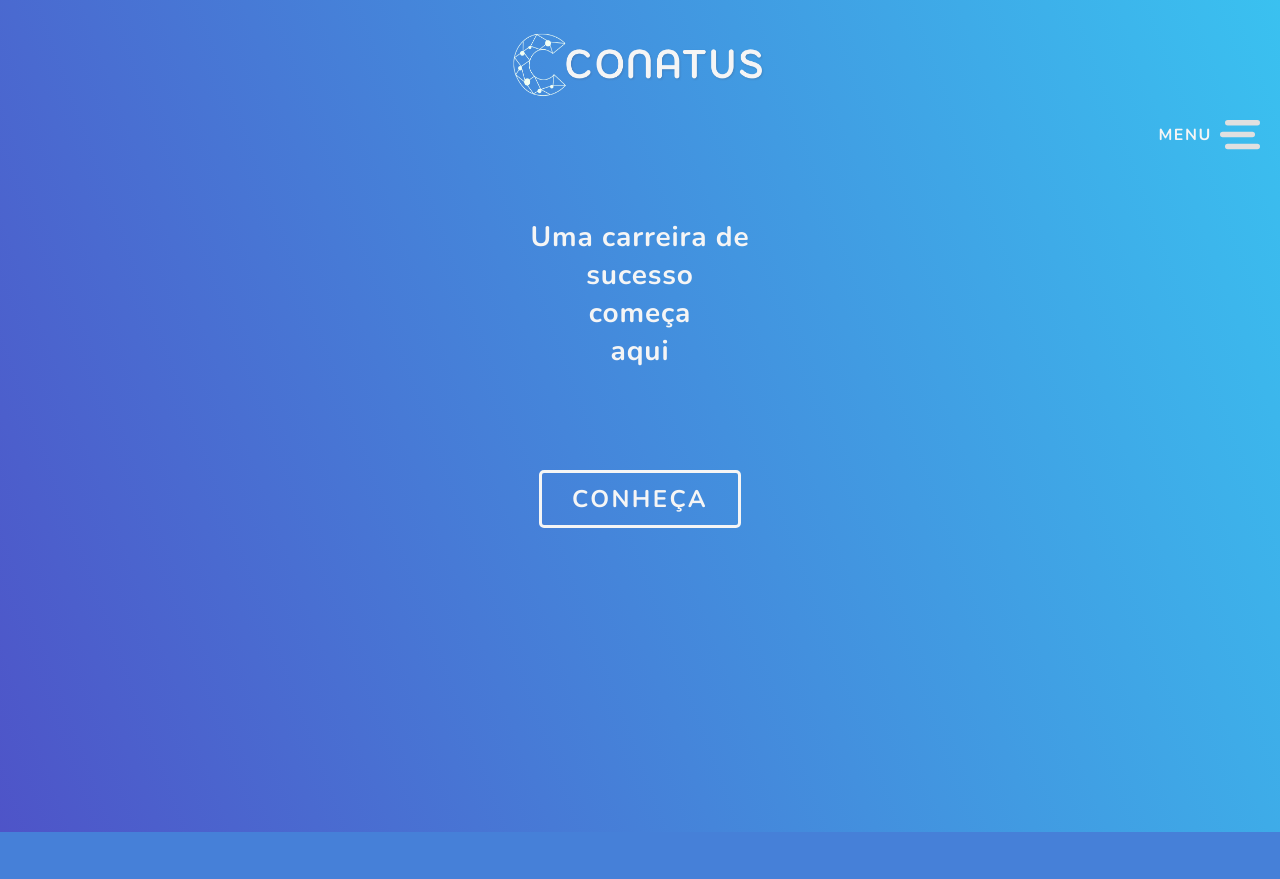
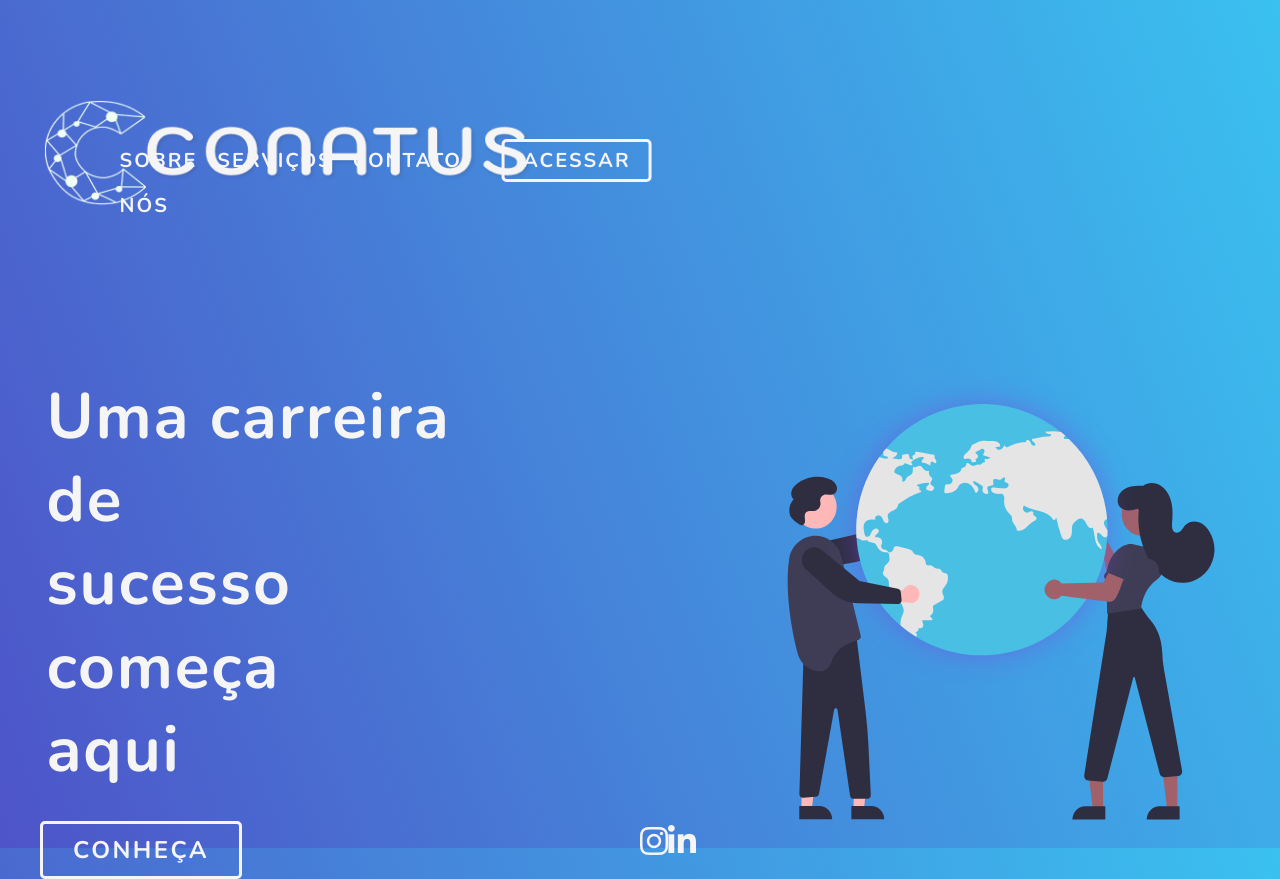
Before and after one commit to projeto-conatus/conatus, a PHP site: page / in a window 1280 px wide. Before the commit the page ends 832 px from the top, so only its background shows below. Run offline with PHP 8.4, Linux system fonts and the light colour scheme; some libraries are stand-ins or nearby versions.

Commit message:
ajustando detalhes na homepage

```diff
--- a/css/style.css
+++ b/css/style.css
@@ -8,7 +8,7 @@
 
 body {
   width: 100%;
-  height: 100vh;
+  min-height: 100vh;
   background: linear-gradient(249.52deg, #3AC1F0 0%, #4E54C8 100%);
   color: #f5f5f5;
   font-family: 'Nunito', sans-serif;
@@ -19,16 +19,23 @@ a {
   text-decoration: none;
 }
 
+header {
+  margin: 0 auto;
+}
+
 .logoContainer {
   display: flex;
   justify-content: center;
-  margin: 2em 0;
-  /* height: 66px; */
+  margin: 3em 0 2em;
 }
 
 .logoContainer img {
   width: 258px;
   height: 66px;
+}
+
+.navBar {
+  display: flex;
 }
 
 .iconeMenu{
@@ -37,6 +44,10 @@ a {
   align-items: center;
   top: 120px;
   right: 20px;
+}
+
+.iconeMenu:active, .iconeMenu::after {
+  color: #1d238b;
 }
 
 .iconeMenu span {
@@ -58,7 +69,7 @@ a {
   border-radius: 10px;
   list-style: none;
   font-size: 20px;
-  line-height: 40px;
+  line-height: 45px;
   display: flex;
   flex-direction: column;
   justify-content: center;
@@ -67,6 +78,10 @@ a {
   font-weight: bold;
   letter-spacing: .1em;
   color: #f5f5f5;
+}
+
+.itensMenu li:last-child {
+  margin-top: 1.4em;
 }
 
 @keyframes showMenu {
@@ -81,7 +96,6 @@ a {
 }
 
 .botaoAcessar {
-  margin-top: 20px;
   border: 3px solid #f5f5f5;
   padding: 5px 18px;
   border-radius: 5px;
@@ -93,16 +107,20 @@ a {
 }
 
 main .slogan {
-  margin-top: 120px;
+  margin-top: 100px;
   font-size: 28px;
   text-align: center;
   letter-spacing: .03em;
 }
 
+.arteHomePageDesktop {
+  display: none;
+}
+
 .botaoEntrar {
   border: 3px solid #f5f5f5;
   display: flex;
-  margin: 100px auto 0 ;
+  margin: 70px auto 0 ;
   justify-content: center;
   width: 160px;
   font-size: 24px;
@@ -112,3 +130,111 @@ main .slogan {
   text-transform: uppercase;
   letter-spacing: .1em;
 }
+
+.redesSociais {
+  display: none;
+}
+
+@media (min-width: 940px) {
+  header {
+    display: flex;
+    width: clamp(750px, 1200px, 1400px);
+    height: 200px;
+    margin: 3em auto 1em;
+    justify-content: space-between;
+    align-items: center;
+  }
+
+  .logoContainer {
+    display: initial;
+  }
+
+  .logoContainer img {
+    width: clamp(200px, 500px, 500px);
+    height: 110px;
+  }
+
+  .iconeMenu {
+    display: none;
+  }
+
+  .itensMenu {
+    visibility: initial;
+    background: none;
+    display: flex;
+    flex-direction: row;
+    justify-content: right;
+    position: initial;
+    align-items: center;
+    width: 10%;
+  }
+
+  .itensMenu li {
+    height: 20px;
+    margin: 0 .5em;
+  }
+
+  .itensMenu li a {
+    transition: .3s;
+  }
+
+  .itensMenu li a:hover {
+    color: #4E54C8;
+  }
+
+  .itensMenu li:last-child {
+    margin-top: 0;
+  }
+
+  .itensMenu .botaoAcessar{
+    margin-left: 1em;
+    transition: .3s;
+}
+
+  .itensMenu .botaoAcessar:hover {
+    color: #f5f5f5;
+    background: #1d238b;
+    border: 3px solid transparent;
+  }
+
+  main {
+    width: clamp(750px, 1200px, 1400px);
+    height: 445px;
+    margin: 8em auto 0;
+    display: grid;
+    grid-template-columns: 1fr 1fr;
+    justify-content: stretch;
+  }
+
+  main .slogan{
+    font-size: 4em;
+    text-align: left;
+    width: 440px;
+    margin: 0 auto 0 0;
+    line-height: 1.3;
+    padding-left: .1em;
+  }
+
+  main .arteHomePageDesktop {
+    display: initial;
+    margin: 0em 0 0 auto;
+    width: 490px;
+    height: 445px;
+  }
+
+  main .botaoEntrar {
+    margin: 0;
+    transition: .3s;
+  }
+
+  .botaoEntrar:hover {
+    background: #1d238b;
+    border: 3px solid transparent;
+  }
+
+  .redesSociais {
+    display: flex;
+    list-style: none;
+    font-size: 2em;
+  }
+}
--- a/index.html
+++ b/index.html
@@ -5,37 +5,48 @@
     <meta charset="UTF-8">
     <meta name="viewport" content="width=device-width, initial-scale=1.0">
     <title>Conatus</title>
-    <link rel="stylesheet" href="style.css">
-    <link rel="shortcut icon" href="favicon.png" type="image/x-icon">
+    <link rel="stylesheet" href="css/style.css">
+    <link rel="shortcut icon" href="images/favicon.png" type="image/x-icon">
+    <script src="https://kit.fontawesome.com/110e73ee38.js" crossorigin="anonymous"></script>
   </head>
   <body>
+    <header>
+      <!-- <div class="headerContainer"> -->
 
-    <header>
         <div class="logoContainer">
-        <img src="logo.png" alt="Logo da Conatus">
+          <img src="images/logo.png" alt="Logo da Conatus">
         </div>
-      <nav>
 
+        <nav class="navBar">
           <div class="iconeMenu" onclick="exibeMenu()">
             <span>Menu</span>
-          <img src="menu.svg" alt="Ícone para acessar o menu">
+            <img src="images/menu.svg" alt="Ícone para acessar o menu">
           </div>
 
           <ul class="itensMenu ">
             <li><a href="#">Sobre nós</a></li>
             <li><a href="#">Serviços</a></li>
             <li><a href="#">Contato</a></li>
-          <li class="botaoAcessar"><a href="#" >Acessar</a></li>
+            <li ><a href="#" class="botaoAcessar">Acessar</a></li>
           </ul>
         </nav>
+
+      <!-- </div> -->
     </header>
 
     <main>
       <h2 class="slogan">Uma carreira de<br> sucesso<br> começa<br> aqui</h2>
 
-      <a href="#" class="botaoEntrar">Conheça</a>
+      <img class="arteHomePageDesktop" src="images/arte_homepage.svg" alt="">
+
+      <a href="#" class="botaoEntrar bt">Conheça</a>
+
+      <ul class="redesSociais">
+        <li><a href="#"><i class="fab fa-instagram"></i></a></li>
+        <li><a href="#"><i class="fab fa-linkedin-in"></i></a></li>
+      </ul>
     </main>
 
-    <script src="script.js"></script>
+    <script src="scripts/script.js"></script>
   </body>
 </html>
```
Also changed, not shown: images/arte_homepage.svg (added). Lines whose indentation alone changed are shown as unchanged.
